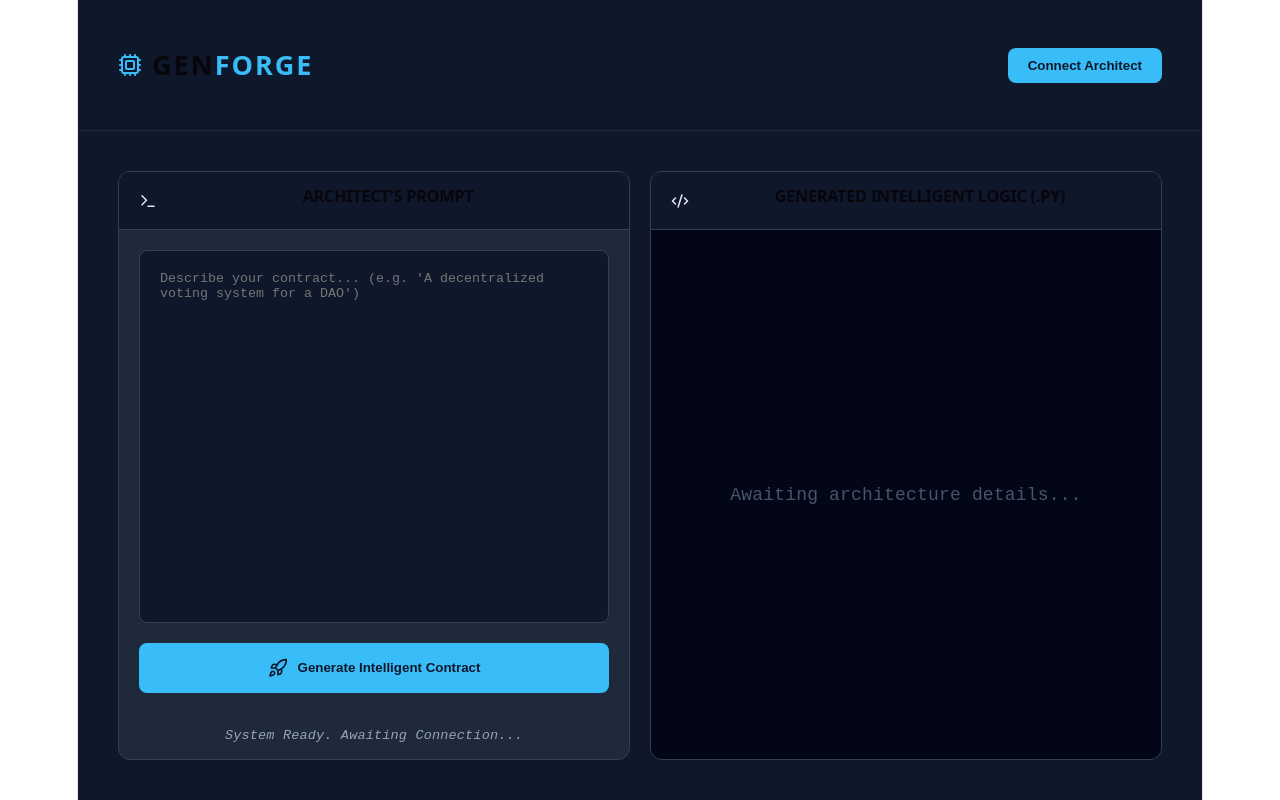
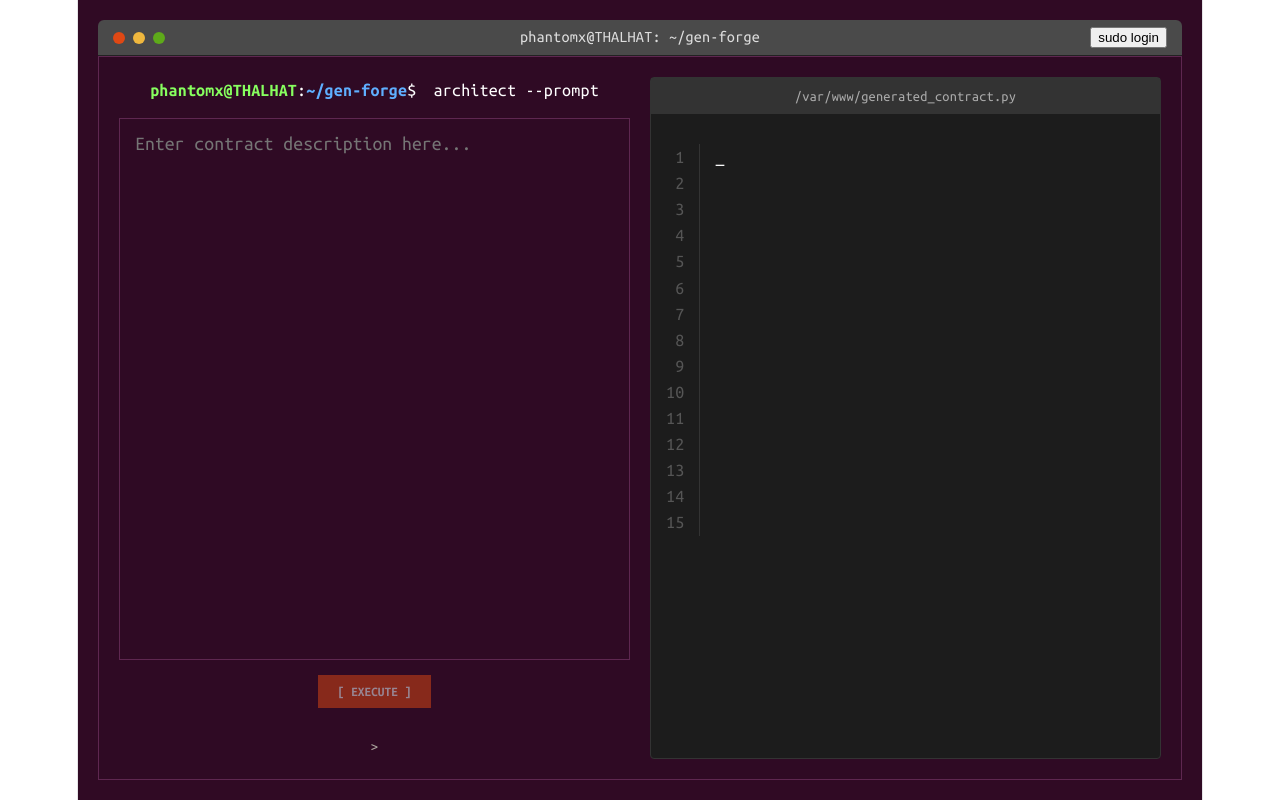
Before and after one commit to PhantomTee/gen-forge, a Vue app in the folder frontend/: page / in a window 1280 px wide. Built offline with nearby package versions, Linux system fonts and the light colour scheme.

Commit message:
style: overhaul UI to Ubuntu terminal theme

```diff
--- a/frontend/src/App.vue
+++ b/frontend/src/App.vue
@@ -1,139 +1,57 @@
-<script setup lang="ts">
-import { ref } from 'vue';
-import { Terminal, Code2, Rocket, Share2, Cpu } from 'lucide-vue-next';
-
-/**
- * CONFIGURATION
- */
-const contractAddress = import.meta.env.VITE_CONTRACT_ADDRESS || "PASTE_YOUR_ADDRESS_HERE";
-const userAddress = ref("");
-const statusMessage = ref("System Ready. Awaiting Connection...");
-
-// State for the Forge
-const prompt = ref("");
-const generatedCode = ref("");
-const isArchitecting = ref(false);
-
-const targetNetwork = {
-  chainId: '0x107d',
-  chainName: 'GenLayer Asimov L2',
-  rpcUrls: ['https://rpc.testnet-chain.genlayer.com'],
-  nativeCurrency: { name: 'GEN', symbol: 'GEN', decimals: 18 }
-};
-
-/**
- * WALLET LOGIC
- */
-const connectWallet = async () => {
-  const ethWindow = window as any;
-  if (!ethWindow.ethereum) return;
-  try {
-    const accounts = await ethWindow.ethereum.request({ method: 'eth_requestAccounts' });
-    userAddress.value = accounts[0];
-    await ethWindow.ethereum.request({
-      method: 'wallet_addEthereumChain',
-      params: [targetNetwork],
-    });
-    statusMessage.value = "GenForge Core Online.";
-  } catch (e) {
-    statusMessage.value = "Connection Failed.";
-  }
-};
-
-/**
- * GENFORGE LOGIC
- * This triggers the Intelligent Contract on Studionet
- */
-const architectContract = async () => {
-  if (!prompt.value) return;
-
-  isArchitecting.value = true;
-  statusMessage.value = "GenVM Validators reaching consensus on AI output...";
-
-  try {
-    const ethWindow = window as any;
-    // Trigger real transaction to your GenForge contract
-    const tx = await ethWindow.ethereum.request({
-      method: 'eth_sendTransaction',
-      params: [{
-        from: userAddress.value,
-        to: contractAddress,
-        data: '0x', // In a full SDK, this encodes draft_contract(prompt.value)
-      }]
-    });
-
-    console.log("TX Hash:", tx);
-
-    // Simulation of the retrieval (In full build, you'd call get_code)
-    setTimeout(() => {
-      generatedCode.value = `from genlayer import *\n\nclass IntelligentContract:\n    def __init__(self):\n        self.owner = gl.message.sender\n\n    @gl.public.write\n    def execute_logic(self, val: int):\n        # Generated based on: ${prompt.value}\n        return f"Logic executed with {val}"`;
-      statusMessage.value = "Contract Architected Successfully.";
-      isArchitecting.value = false;
-    }, 3000);
-
-  } catch (e) {
-    statusMessage.value = "Architecting Failed. Check Gas.";
-    isArchitecting.value = false;
-  }
-};
-
-const copyToClipboard = () => {
-  navigator.clipboard.writeText(generatedCode.value);
-  statusMessage.value = "Code copied to clipboard!";
-};
-</script>
-
 <template>
-  <div class="forge-app">
-    <header class="header">
-      <div class="brand">
-        <Cpu class="icon-primary" />
-        <h1>GEN<span>FORGE</span></h1>
+  <div class="terminal-container">
+    <header class="window-header">
+      <div class="window-controls">
+        <span class="dot close"></span>
+        <span class="dot minimize"></span>
+        <span class="dot expand"></span>
       </div>
-      <div v-if="userAddress" class="wallet-pill">
-        {{ userAddress.substring(0, 6) }}...{{ userAddress.slice(-4) }}
+      <div class="window-title">phantomx@THALHAT: ~/gen-forge</div>
+      <div class="header-actions">
+        <div v-if="userAddress" class="user-id">
+          CONNECTED: {{ userAddress.substring(0, 6) }}...
+        </div>
+        <button v-else @click="connectWallet" class="auth-btn">sudo login</button>
       </div>
-      <button v-else @click="connectWallet" class="connect-btn">Connect Architect</button>
     </header>
 
-    <main class="forge-container">
-      <section class="panel input-panel">
-        <div class="panel-header">
-          <Terminal :size="18" />
-          <h2>Architect's Prompt</h2>
+    <main class="terminal-body">
+      <section class="terminal-pane input-pane">
+        <div class="prompt-line">
+          <span class="user-path">phantomx@THALHAT</span>:<span class="dir">~/gen-forge</span>$
+          <span class="cmd">architect --prompt</span>
         </div>
-        <div class="input-area">
-          <textarea
-            v-model="prompt"
-            placeholder="Describe your contract... (e.g. 'A decentralized voting system for a DAO')"
-            :disabled="isArchitecting"
-          ></textarea>
+
+        <textarea
+          v-model="prompt"
+          placeholder="Enter contract description here..."
+          :disabled="isArchitecting"
+          class="ubuntu-input"
+        ></textarea>
+
+        <div class="actions">
           <button
             @click="architectContract"
-            class="forge-btn"
+            class="execute-btn"
             :disabled="isArchitecting || !userAddress"
           >
-            <Rocket v-if="!isArchitecting" :size="20" />
-            <div v-else class="loader"></div>
-            {{ isArchitecting ? 'Architecting...' : 'Generate Intelligent Contract' }}
+            [ {{ isArchitecting ? 'RUNNING...' : 'EXECUTE' }} ]
           </button>
         </div>
-        <p class="status">{{ statusMessage }}</p>
+
+        <div class="system-logs">
+          <p class="log-entry">> {{ statusMessage }}</p>
+        </div>
       </section>
 
-      <section class="panel output-panel">
-        <div class="panel-header">
-          <Code2 :size="18" />
-          <h2>Generated Intelligent Logic (.py)</h2>
-          <button @click="copyToClipboard" class="icon-btn" v-if="generatedCode">
-            <Share2 :size="16" />
-          </button>
-        </div>
-        <div class="code-viewer">
+      <section class="terminal-pane output-pane">
+        <div class="pane-label">/var/www/generated_contract.py</div>
+        <div class="code-editor">
+          <div class="line-numbers">
+            <span v-for="n in 15" :key="n">{{ n }}</span>
+          </div>
           <pre v-if="generatedCode"><code>{{ generatedCode }}</code></pre>
-          <div v-else class="empty-state">
-            <p>Awaiting architecture details...</p>
-          </div>
+          <div v-else class="cursor-blink">_</div>
         </div>
       </section>
     </main>
@@ -141,135 +59,164 @@ const copyToClipboard = () => {
 </template>
 
 <style scoped>
-.forge-app {
+/* UBUNTU FONT IMPORT */
+@import url('https://fonts.googleapis.com/css2?family=Ubuntu+Mono:wght@400;700&display=swap');
+
+.terminal-container {
   min-height: 100vh;
-  background-color: #0f172a;
-  color: #e2e8f0;
-  font-family: 'Fira Code', monospace;
+  background-color: #300a24; /* Official Ubuntu Purple */
+  color: #ffffff;
+  font-family: 'Ubuntu Mono', monospace;
   display: flex;
   flex-direction: column;
+  padding: 20px;
+  box-sizing: border-box;
 }
 
-.header {
-  padding: 20px 40px;
-  display: flex;
-  justify-content: space-between;
-  align-items: center;
-  border-bottom: 1px solid #1e293b;
-  background: #0f172a;
-}
-
-.brand { display: flex; align-items: center; gap: 10px; }
-.brand h1 { font-size: 1.5rem; font-weight: 800; letter-spacing: 2px; }
-.brand span { color: #38bdf8; }
-.icon-primary { color: #38bdf8; }
-
-.wallet-pill {
-  background: #1e293b;
-  padding: 8px 16px;
-  border-radius: 20px;
-  font-size: 0.8rem;
-  border: 1px solid #334155;
-}
-
-.connect-btn {
-  background: #38bdf8;
-  color: #0f172a;
-  border: none;
-  padding: 10px 20px;
-  border-radius: 8px;
-  font-weight: bold;
-  cursor: pointer;
-}
-
-.forge-container {
-  flex: 1;
-  display: grid;
-  grid-template-columns: 1fr 1fr;
-  gap: 20px;
-  padding: 40px;
-}
-
-.panel {
-  background: #1e293b;
-  border-radius: 12px;
-  border: 1px solid #334155;
-  display: flex;
-  flex-direction: column;
-  overflow: hidden;
-}
-
-.panel-header {
-  padding: 15px 20px;
-  background: #0f172a;
+/* WINDOW HEADER STYLING */
+.window-header {
+  background-color: #4a4a4a;
+  height: 35px;
   display: flex;
   align-items: center;
-  gap: 10px;
-  border-bottom: 1px solid #334155;
-}
-
-.panel-header h2 { font-size: 0.9rem; font-weight: 600; text-transform: uppercase; flex: 1; }
-
-.input-area { padding: 20px; flex: 1; display: flex; flex-direction: column; gap: 20px; }
-
-textarea {
-  flex: 1;
-  background: #0f172a;
-  border: 1px solid #334155;
-  border-radius: 8px;
-  padding: 20px;
-  color: #38bdf8;
-  font-family: inherit;
-  resize: none;
-  outline: none;
-}
-
-.forge-btn {
-  background: #38bdf8;
-  color: #0f172a;
-  border: none;
-  padding: 15px;
-  border-radius: 8px;
-  font-weight: 800;
-  display: flex;
-  align-items: center;
-  justify-content: center;
-  gap: 10px;
-  cursor: pointer;
-}
-
-.code-viewer {
-  flex: 1;
-  background: #020617;
-  padding: 20px;
-  overflow-y: auto;
+  padding: 0 15px;
+  border-radius: 6px 6px 0 0;
+  border-bottom: 1px solid #222;
   position: relative;
 }
 
-pre { margin: 0; color: #10b981; line-height: 1.6; font-size: 0.9rem; }
-
-.empty-state {
-  height: 100%;
+.window-controls {
   display: flex;
-  align-items: center;
-  justify-content: center;
-  color: #475569;
+  gap: 8px;
 }
 
-.status { padding: 10px 20px; font-size: 0.75rem; color: #94a3b8; font-style: italic; }
-
-.loader {
-  width: 20px;
-  height: 20px;
-  border: 3px solid #0f172a;
-  border-top: 3px solid transparent;
+.dot {
+  width: 12px;
+  height: 12px;
   border-radius: 50%;
-  animation: spin 1s linear infinite;
 }
 
-@keyframes spin { to { transform: rotate(360deg); } }
+.close { background: #df4814; }
+.minimize { background: #efb73e; }
+.expand { background: #5eaa1a; }
+
+.window-title {
+  position: absolute;
+  left: 50%;
+  transform: translateX(-50%);
+  font-size: 0.9rem;
+  color: #ddd;
+}
+
+.header-actions {
+  margin-left: auto;
+  font-size: 0.8rem;
+}
+
+/* TERMINAL CORE */
+.terminal-body {
+  flex: 1;
+  background-color: rgba(48, 10, 36, 0.95);
+  border: 1px solid #5e2750;
+  display: grid;
+  grid-template-columns: 1fr 1fr;
+  padding: 20px;
+  gap: 20px;
+}
+
+.terminal-pane {
+  display: flex;
+  flex-direction: column;
+  gap: 15px;
+}
+
+/* INPUT SECTION */
+.user-path { color: #87ff5f; font-weight: bold; }
+.dir { color: #5fafff; font-weight: bold; }
+.cmd { color: #ffffff; margin-left: 8px; }
+
+.ubuntu-input {
+  flex: 1;
+  background: transparent;
+  border: 1px solid #5e2750;
+  color: #38bdf8;
+  padding: 15px;
+  font-family: 'Ubuntu Mono', monospace;
+  font-size: 1.1rem;
+  outline: none;
+  resize: none;
+}
+
+.execute-btn {
+  background: #df4814;
+  color: white;
+  border: none;
+  padding: 10px 20px;
+  font-family: inherit;
+  font-weight: bold;
+  cursor: pointer;
+  transition: background 0.2s;
+}
+
+.execute-btn:hover:not(:disabled) { background: #ff5c26; }
+.execute-btn:disabled { opacity: 0.5; cursor: not-allowed; }
+
+/* CODE EDITOR SECTION */
+.output-pane {
+  background: #1c1c1c;
+  border-radius: 4px;
+  border: 1px solid #333;
+}
+
+.pane-label {
+  background: #333;
+  padding: 5px 15px;
+  font-size: 0.8rem;
+  color: #aaa;
+}
+
+.code-editor {
+  display: flex;
+  padding: 15px;
+  font-size: 1rem;
+  overflow: auto;
+}
+
+.line-numbers {
+  display: flex;
+  flex-direction: column;
+  color: #555;
+  padding-right: 15px;
+  border-right: 1px solid #333;
+  text-align: right;
+  user-select: none;
+}
+
+pre {
+  margin: 0;
+  padding-left: 15px;
+  color: #f8f8f2;
+}
+
+.system-logs {
+  font-size: 0.85rem;
+  color: #aea79f;
+  margin-top: 10px;
+}
+
+/* CURSOR BLINK */
+.cursor-blink {
+  margin-left: 15px;
+  animation: blink 1s infinite;
+}
+
+@keyframes blink {
+  0% { opacity: 1; }
+  50% { opacity: 0; }
+  100% { opacity: 1; }
+}
 
 @media (max-width: 900px) {
-  .forge-container { grid-template-columns: 1fr; }
+  .terminal-body { grid-template-columns: 1fr; }
 }
 </style>
```
